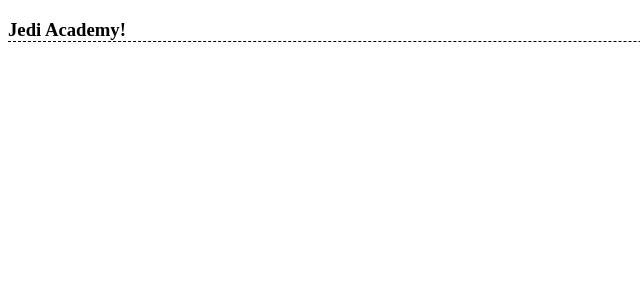
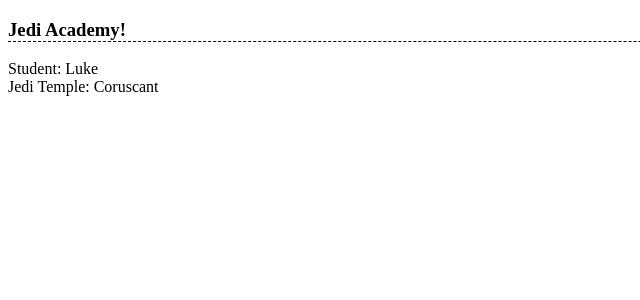
Before and after one commit to francoeder/Construindo-Aplica-es-Web-Com-o-Novo-Angular-4-5-e-6-, an Angular app in the folder PrimeiraAplicacao/jedi-academy/: page / in a window 1280 px wide. Shown: the top 300 px of the page, without its empty margins (0-640 px from the left). Built offline with nearby package versions, Linux system fonts and the light colour scheme.

Commit message:
Seção 4: Aplicando Property Binding nos Primeiros Componentes

```diff
--- a/PrimeiraAplicacao/jedi-academy/src/app/app.component.html
+++ b/PrimeiraAplicacao/jedi-academy/src/app/app.component.html
@@ -1 +1,3 @@
 <jad-header></jad-header>
+
+<jad-student></jad-student>
--- a/PrimeiraAplicacao/jedi-academy/src/app/app.module.ts
+++ b/PrimeiraAplicacao/jedi-academy/src/app/app.module.ts
@@ -5,11 +5,13 @@ import { HttpModule } from '@angular/http';
 
 import { AppComponent } from './app.component';
 import { HeaderComponent } from './header/header.component';
+import { StudentComponent } from './student/student.component';
 
 @NgModule({
   declarations: [
     AppComponent,
-    HeaderComponent
+    HeaderComponent,
+    StudentComponent
   ],
   imports: [
     BrowserModule,
--- /dev/null
+++ b/PrimeiraAplicacao/jedi-academy/src/app/student/student.component.html
@@ -0,0 +1,6 @@
+<div>
+  Student: {{name}}
+  <div [hidden]="!isJedi">
+    Jedi Temple: Coruscant
+  </div>
+</div>
--- /dev/null
+++ b/PrimeiraAplicacao/jedi-academy/src/app/student/student.component.ts
@@ -0,0 +1,18 @@
+import { Component, OnInit } from '@angular/core';
+
+@Component({
+  selector: 'jad-student',
+  templateUrl: './student.component.html',
+  styleUrls: ['./student.component.css']
+})
+export class StudentComponent implements OnInit {
+
+  name: string = 'Luke'
+  isJedi: boolean = true
+
+  constructor() { }
+
+  ngOnInit() {
+  }
+
+}
```
Also changed, not shown: PrimeiraAplicacao/jedi-academy/src/app/student/student.component.css (added).
